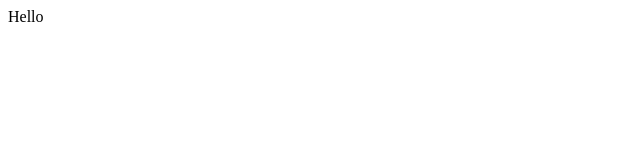
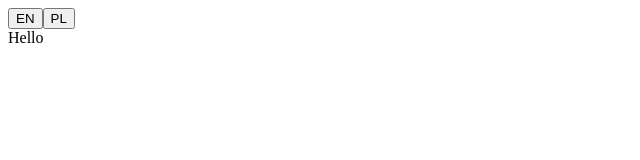
Before and after one commit to mwanago/react-internationalization, a React (Vite) app: page / in a window 1280 px wide. Shown: the top 160 px of the page, without its empty margins (0-640 px from the left). Built offline with nearby package versions, Linux system fonts and the light colour scheme.

Commit message:
feat: switch the language

```diff
--- a/src/App.tsx
+++ b/src/App.tsx
@@ -1,7 +1,13 @@
 import { Greeting } from './Greeting';
+import { LanguageSwitch } from './LanguageSwitch';
 
 function App() {
-  return <Greeting />;
+  return (
+    <div>
+      <LanguageSwitch />
+      <Greeting />
+    </div>
+  );
 }
 
 export default App;
--- /dev/null
+++ b/src/LanguageSwitch/index.tsx
@@ -0,0 +1,20 @@
+import { useTranslation } from 'react-i18next';
+
+export const LanguageSwitch = () => {
+  const { i18n } = useTranslation();
+
+  const switchToEnglish = () => {
+    i18n.changeLanguage('en');
+  };
+
+  const switchToPolish = () => {
+    i18n.changeLanguage('pl');
+  };
+
+  return (
+    <div>
+      <button onClick={switchToEnglish}>EN</button>
+      <button onClick={switchToPolish}>PL</button>
+    </div>
+  );
+};
```
